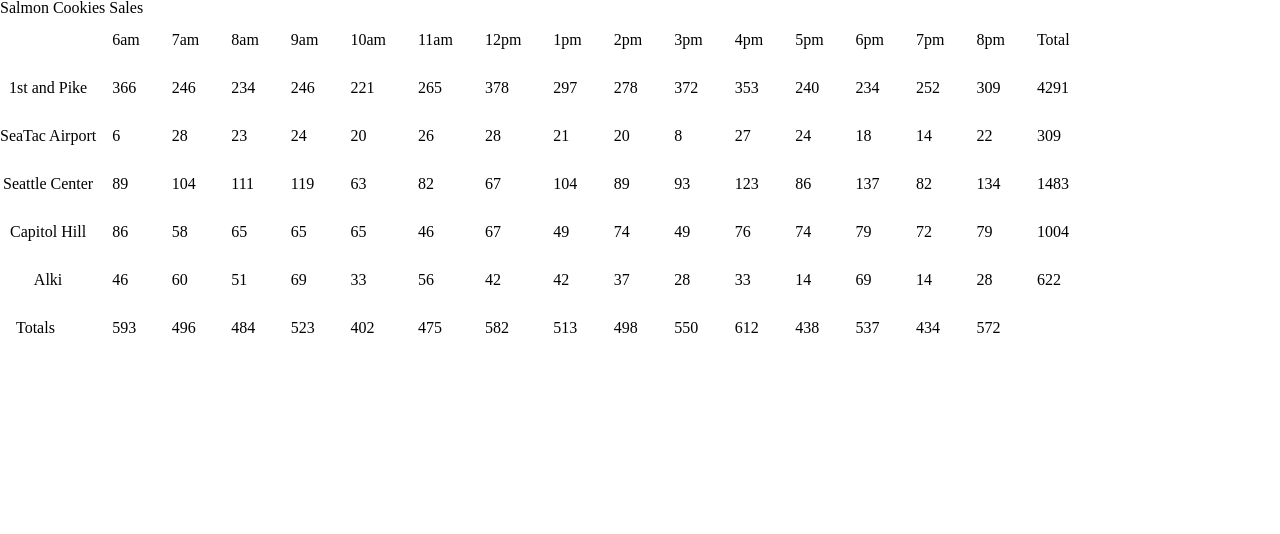
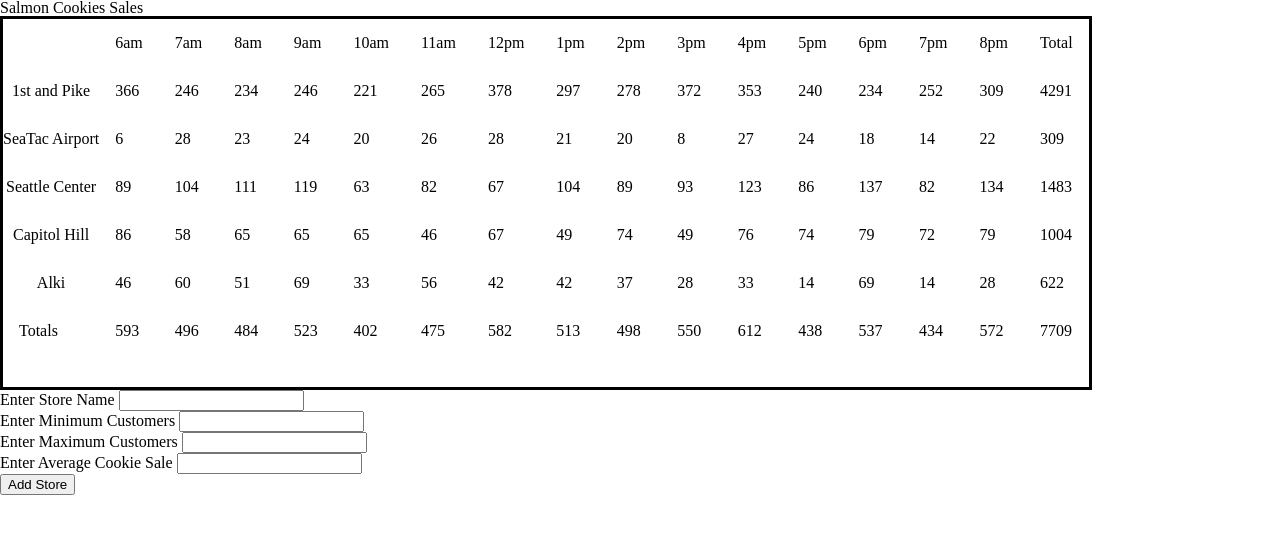
Before and after one commit to allisa/salmon_cookies, a plain HTML site: page sales.html in a window 1280 px wide. Drawn offline with Linux system fonts and the light colour scheme.

Commit message:
form created, commiting to checkout daily branch

```diff
--- a/app.js
+++ b/app.js
@@ -33,11 +33,11 @@ Store.prototype.storeCookieSales = function() {
     hourlySalesData.textContent = hourlyCookieTotal;
     storeRow.appendChild(hourlySalesData);
   }
-  console.log(this.cookieTotal);
+  //console.log(this.cookieTotal);
   var totalCookiesDay = document.createElement('td');
   totalCookiesDay.textContent = this.totalCookiesDay;
   storeRow.appendChild(totalCookiesDay);
-  console.log(this.totalCookiesDay);
+  //console.log(this.totalCookiesDay);
 
   document.getElementById('location-sales').appendChild(storeRow);
 };
@@ -57,6 +57,7 @@ function storeHrs() {
 function allStoresHourlySales() {
   var allCookiesPerHour = 0;
   var allCookiePerHourData = [];
+  var grandTotalSales = 0;
 
   for(var k = 2; k < storeHours.length; k++) {
     allCookiesPerHour += firstAndPike.cookieTotal[k];
@@ -68,12 +69,37 @@ function allStoresHourlySales() {
     allCookiesPerHour = 0;
   }
   for(var m = 0; m < allCookiePerHourData.length; m++) {
-    var salesTotalData= document.createElement('td'); salesTotalData.textContent = allCookiePerHourData[m];
+    var salesTotalData = document.createElement('td');
+    salesTotalData.textContent = allCookiePerHourData[m];
     document.getElementById('all-stores-sales-per-hour').appendChild(salesTotalData);
+    grandTotalSales += allCookiePerHourData[m];
   }
-  if(m === allCookiePerHourData.length)
-  console.log(allCookiePerHourData);
+  allCookiePerHourData.push(grandTotalSales);
+  var allSalesTotalData = document.createElement('td');
+  allSalesTotalData.textContent = grandTotalSales;
+  document.getElementById('all-stores-sales-per-hour').appendChild(allSalesTotalData);
+
+  //console.log(grandTotalSales);
+  //console.log(allCookiePerHourData);
 }
+
+// //when user submits a form, display in table
+var formElt = document.getElementById('store-form');
+formElt.addEventListener('submit', function(e) {
+  e.preventDefault(); //don't do default behavior
+  console.log('form submitted');
+  var storeCreatedFromForm = new Store(e.target.name.value, e.target.minCust.value, e.target.maxCust.value, e.target.avgSale.value);
+});
+
+// var formElt = document.getElementById('person form');
+// formElt.addEventListener('submit', function(e) {  //setting up for submission
+//   e.preventDefault(); //don't do default behavior
+//   //do console log to make sure it's Sworking
+//   var personCreateForm = nre personalbar(e.target.name.value, ...); //reach into dom page to pull out the values entered on the form
+//   personCreateForm.addinfo(); //values entered into form
+
+// });
+
 var firstAndPike = new Store('1st and Pike', 23, 65, 6.3);
 var seaTacAirport = new Store('SeaTac Airport', 3, 24, 1.2);
 var seattleCenter = new Store('Seattle Center', 11, 38, 3.7);
--- a/css/style.css
+++ b/css/style.css
@@ -1,3 +1,6 @@
 td {
   padding: 1em;
 }
+table {
+  border: solid black 3px;
+}
--- a/sales.html
+++ b/sales.html
@@ -21,8 +21,34 @@
           <tr id = "all-stores-sales-per-hour">
               <td>Totals</td>
           </tr>
+          <td></td>
         </tfoot>
       </table>
+    </section>
+    <section>
+      <form id="store-form">
+        <fieldset>
+          <div>
+            <label for="name">Enter Store Name</label>
+            <input type="text" id="location-name" name="name" required/>
+          </div>
+          <div>
+            <label for="min-cust">Enter Minimum Customers</label>
+            <input type="number" id="min-cust" name="minCust" required/>
+          </div>
+          <div>
+            <label for="max-cust">Enter Maximum Customers</label>
+            <input type="number" id="max-cust" name="maxCust" required/>
+          </div>
+          <div>
+            <label for="min-cust">Enter Average Cookie Sale</label>
+            <input type="number" id="avg-sale" name="avgSale" required/>
+          </div>
+        </fieldset>
+        <div>
+          <input type="submit" value="Add Store"/>
+        </div>
+      </form>
     </section>
   </main>
   <script src="app.js"></script>
```
